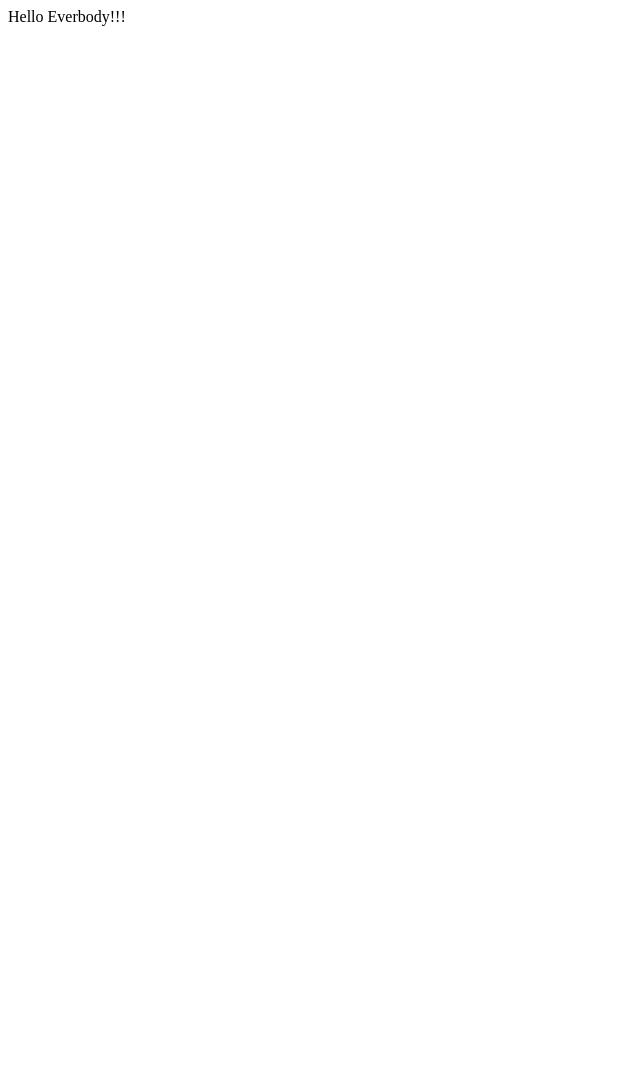
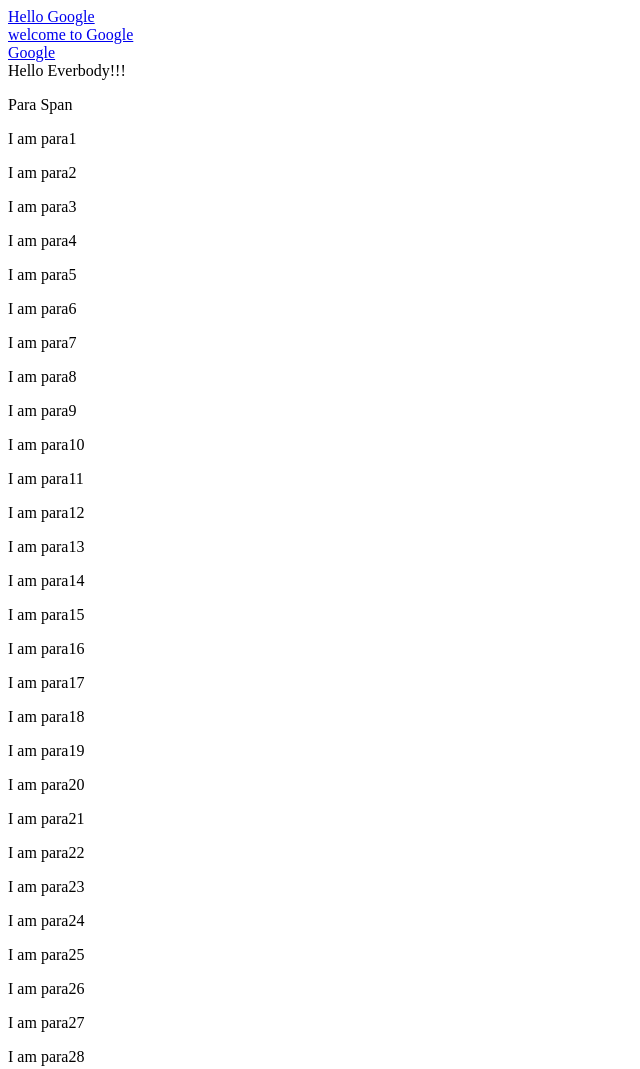
Before and after one commit to manojz18/JavaScript-Tutorial, a plain HTML site: page JS_DOM_class2/index.html in a window 1280 px wide. Shown: the top 1069 px of the page, without its empty margins (0-640 px from the left). Before the commit the page ends 800 px from the top, so only its background shows below. Drawn offline with Linux system fonts and the light colour scheme.

Commit message:
further files added

```diff
--- a/JS_DOM_class2/index.html
+++ b/JS_DOM_class2/index.html
@@ -7,7 +7,27 @@
 </head>
 <body>
 
-    Hello Everbody!!!
+
+    <a href="https://www.google.com">Hello Google</a>
+    <br>
+    <a href="https://www.google.com">welcome to Google</a>
+    <br>
+    <a href="https://www.google.com">Google</a>
+    <br>
+
+    <div class="wrapper">
+        Hello Everbody!!!
+    </div>
+
+
+    <article id="container">
+        <p>
+            Para
+            <span>
+                Span
+            </span>
+        </p>
+    </article>
 
     <script src="index.js"></script>
 </body>
--- a/JS_DOM_class2/index.js
+++ b/JS_DOM_class2/index.js
@@ -4,9 +4,60 @@
 
 /// ============= OR ============
 
-document.addEventListener('click', addThis);
+// document.addEventListener('click', addThis);
 
-function addThis(){
-    console.log("Hello Friend");
+// function addThis(){
+//     console.log("Hello Friend");
 
+// }
+
+// let content = document.querySelector(".wrapper");
+
+// content.addEventListener('click', function(event){
+//     console.log(event);
+// });
+
+// let links = document.querySelectorAll('a');
+// let thirdLink = links[2];
+
+// thirdLink.addEventListener('click', function(event){
+//     event.preventDefault();
+// });
+
+/// -----------------------------------------------------------------------
+// let myDiv = document.createElement('div');
+
+// for(let i = 1; i <= 100; i++){
+//     let para = document.createElement('p');
+//     para.textContent = 'I am para' + i;
+//     para.addEventListener('click', function(){
+//         console.log('Printing');
+//     })
+//     myDiv.appendChild(para);
+// }
+
+// document.body.appendChild(myDiv);
+
+//-------------------- Optimized code ------------------
+
+let myDiv = document.createElement('div');
+function paras(event){
+    console.log('Printing' + event.target.textContent);
 }
+
+myDiv.addEventListener('click', paras)
+
+for(let i = 1; i <= 100; i++){
+    let para = document.createElement('p');
+    para.textContent = 'I am para' + i;
+
+    myDiv.appendChild(para);
+}
+
+document.body.appendChild(myDiv);
+
+let content = document.querySelector('#container');
+content.addEventListener('click', function(event){
+    if(event.target.nodeName === 'SPAN')
+        console.log('Hello Jee' + event.target.textContent);
+});
```
